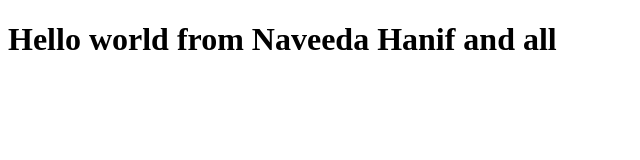
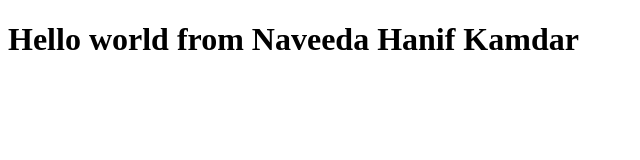
Before and after one commit to naveedaa/Bootcamp2020, a plain HTML site: page index.html in a window 1280 px wide. Shown: the full height of the page, 0-640 px from the left. Drawn offline with Linux system fonts and the light colour scheme.

Commit message:
Upadated index.html

```diff
--- a/index.html
+++ b/index.html
@@ -6,6 +6,6 @@
     <title>Document</title>
 </head>
 <body>
-    <h1>Hello world from Naveeda Hanif and all</h1>
+    <h1>Hello world from Naveeda Hanif Kamdar</h1>
 </body>
 </html>
```
